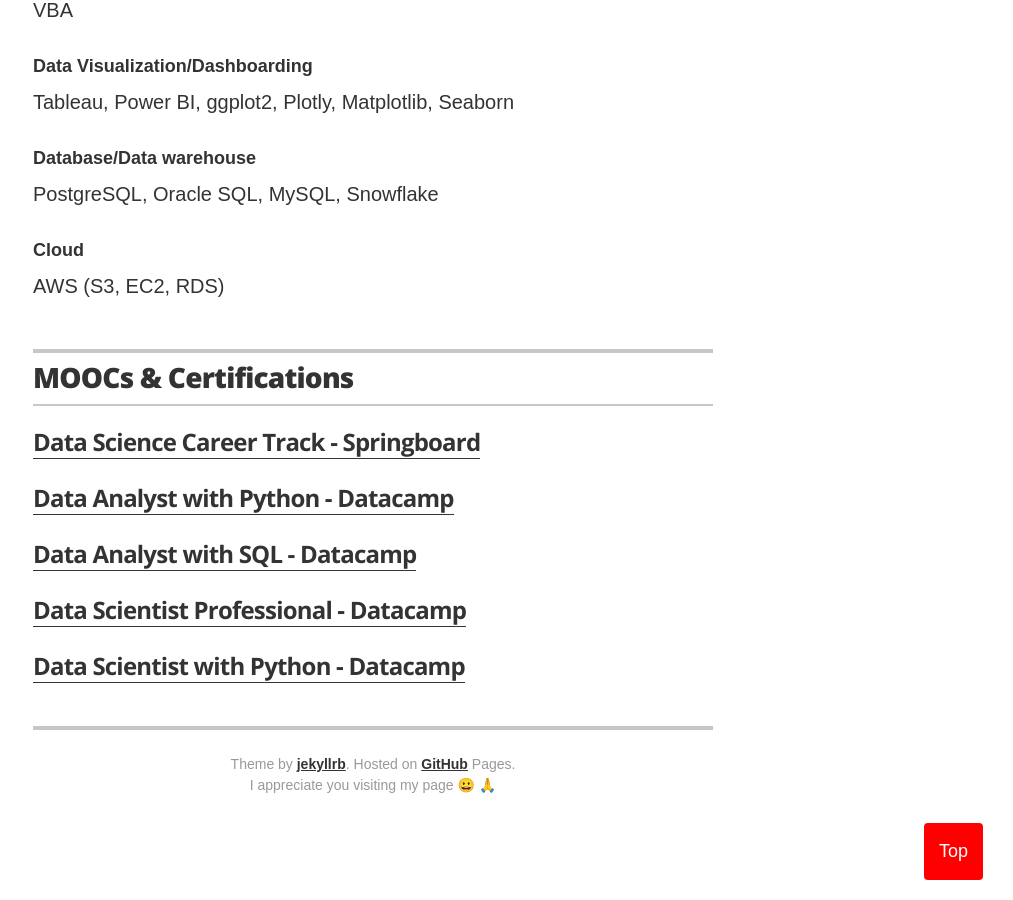
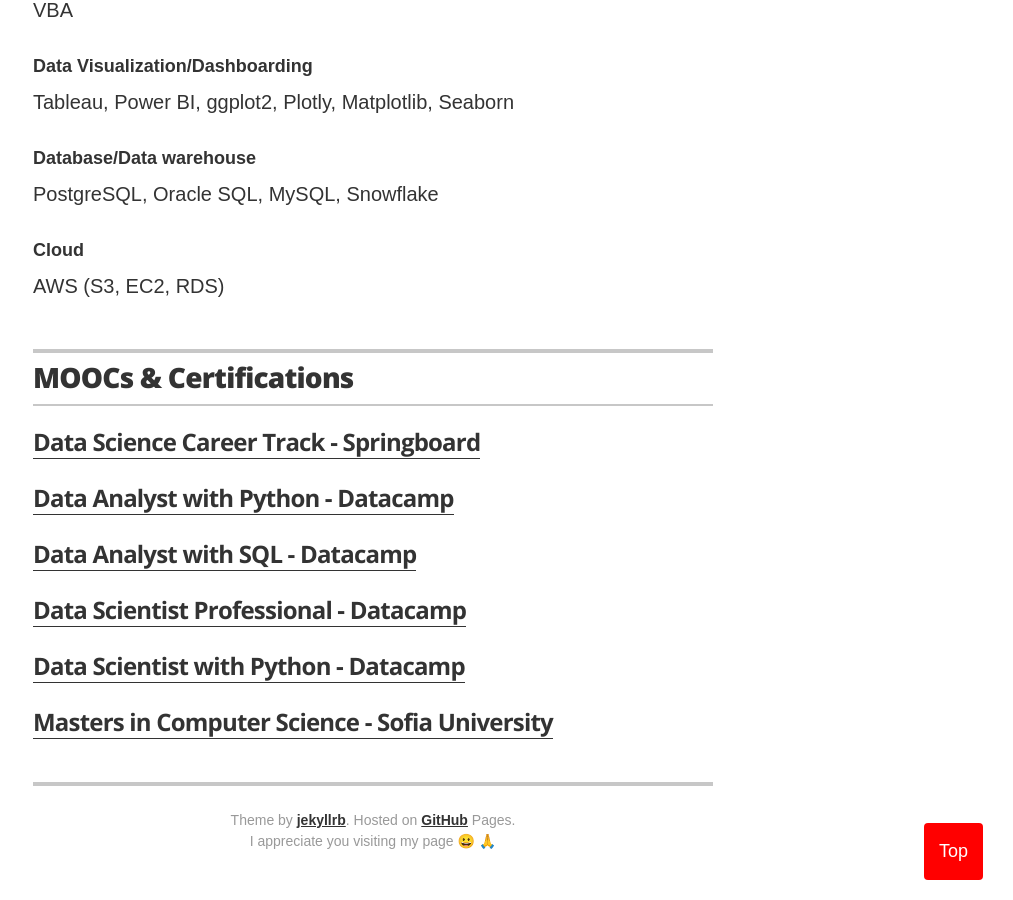
Before and after one commit to ttariqaziz/ttariqaziz.github.io, a Jekyll site: the page built from index.html, in a window 1280 px wide and 900 px high, scrolled down 4884 px. Shown: the whole window, without its empty margins (267-1280 px from the left). Built offline with Jekyll 4.4.1, drawn with Linux system fonts in a browser that asks for light colours.

Commit message:
Update associations.yml

```diff
--- a/_data/associations.yml
+++ b/_data/associations.yml
@@ -16,6 +16,9 @@
 - organization: Data Scientist with Python - Datacamp
   url: https://www.datacamp.com/statement-of-accomplishment/track/28b61b87e7af79f43c6c01c696e9642f42efb2d5?raw=1
 
+- organization: Masters in Computer Science - Sofia University
+  url: https://drive.google.com/file/d/1tV3nTw_M4UpkS03SNKvLE6p6DqYVVUNw/view?usp=sharing
+
 #- organization: Python Exploratory Data Analysis - Datacamp
 #  url: https://github.com/ttariqaziz/ttariqaziz.github.io/blob/main/images/Datacamp%20Python%20Exploratory%20Data%20Analysis.pdf
 
```
